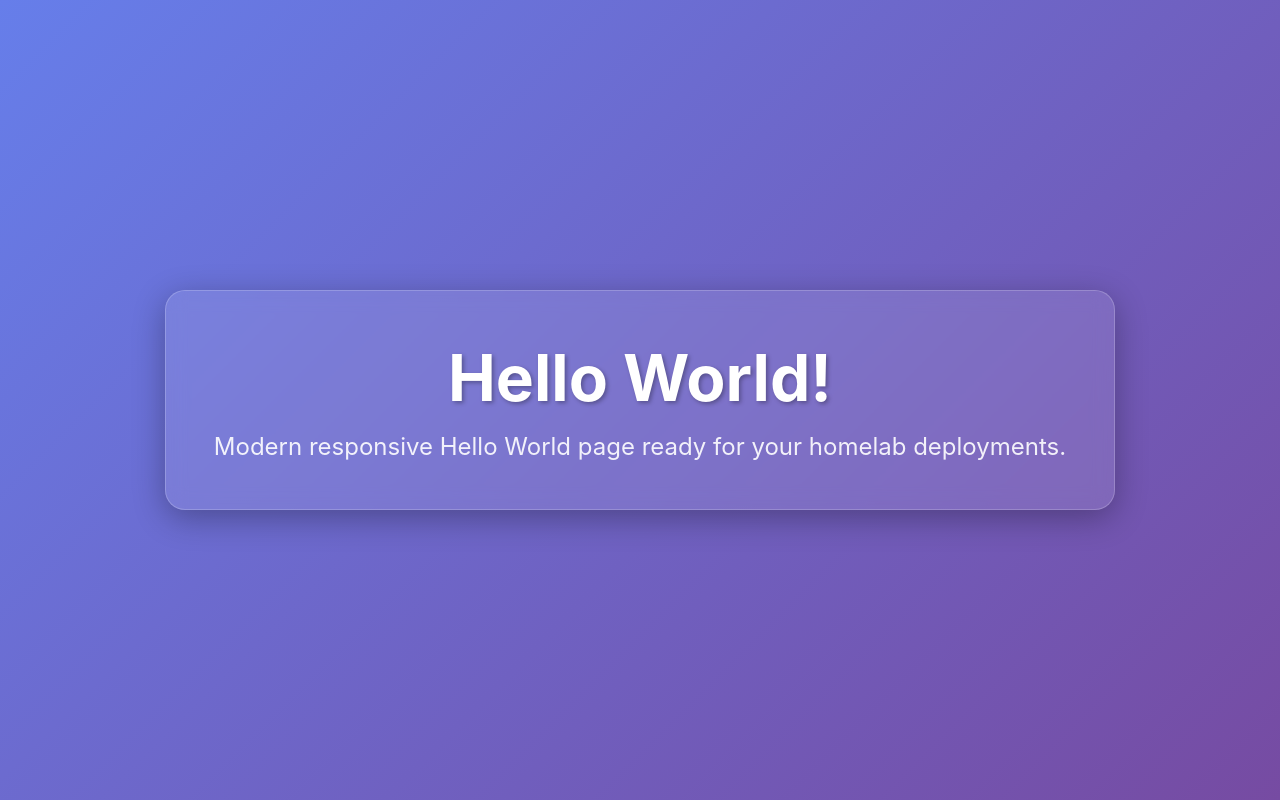
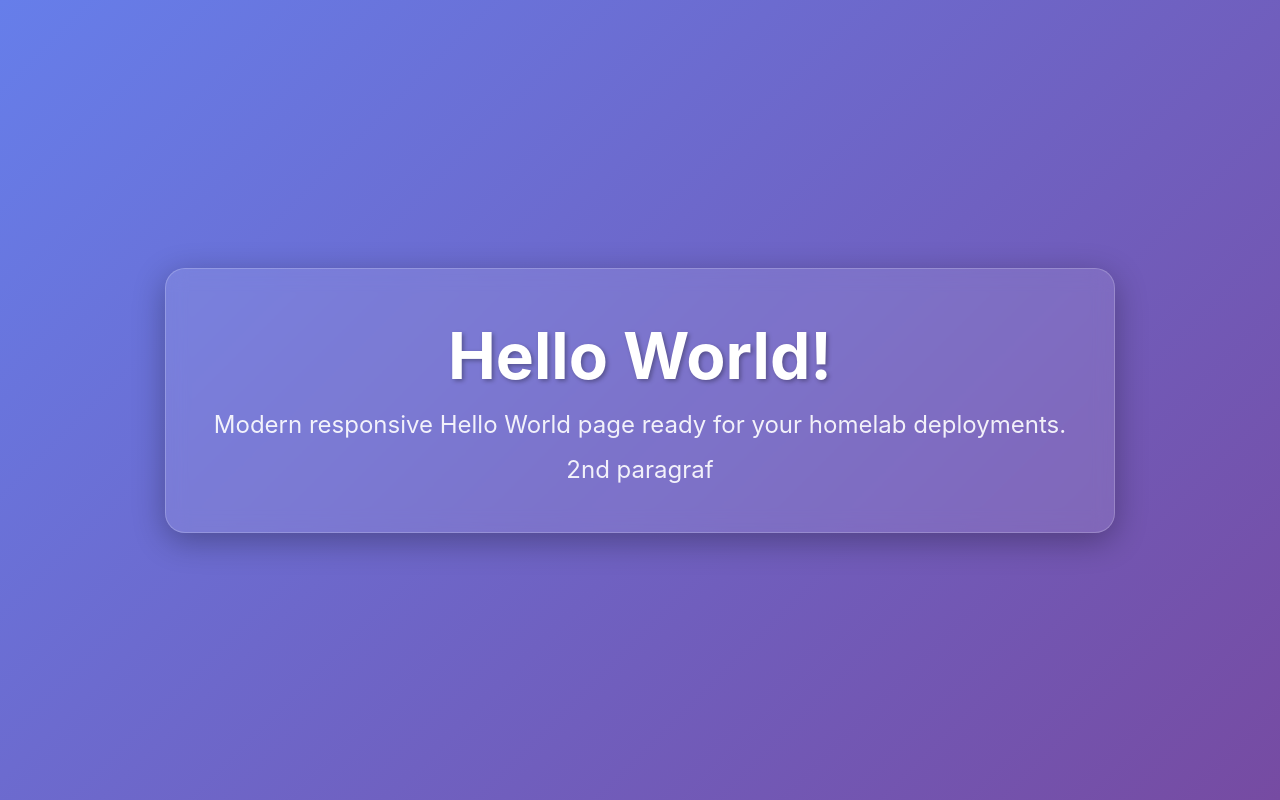
Before and after one commit to gart-code/gart-git, a plain HTML site: page src/index.html in a window 1280 px wide. Drawn offline with Linux system fonts and the light colour scheme.

Commit message:
Add paragraf

```diff
--- a/src/index.html
+++ b/src/index.html
@@ -40,6 +40,7 @@
     <div class="container">
         <h1>Hello World!</h1>
         <p>Modern responsive Hello World page ready for your homelab deployments.</p>
+	<p>2nd paragraf</p>
     </div>
 </body>
 </html>
```
